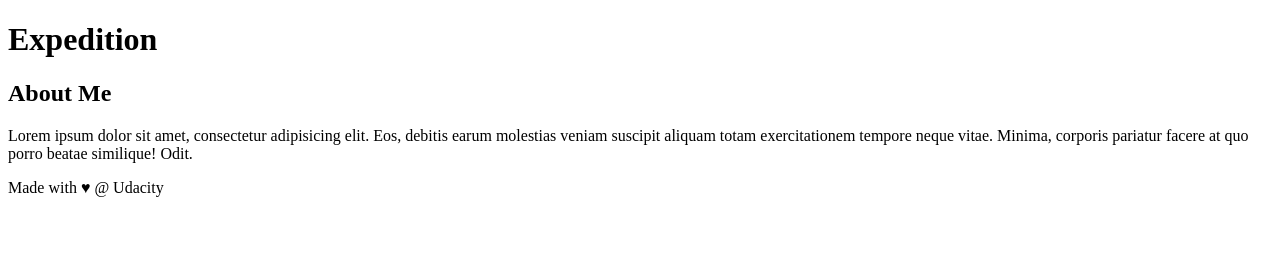
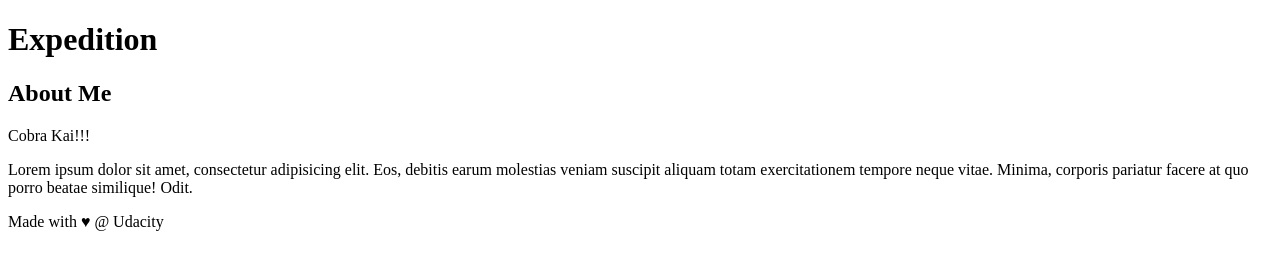
Before and after one commit to saleemkarkabi/Udacity_Test, a plain HTML site: page index.html in a window 1280 px wide. Drawn offline with Linux system fonts and the light colour scheme.

Commit message:
Added about me

```diff
--- a/index.html
+++ b/index.html
@@ -21,7 +21,7 @@
 
     <aside>
         <h2>About Me</h2>
-
+          <p> Cobra Kai!!! </p>
           <p>Lorem ipsum dolor sit amet, consectetur adipisicing elit. Eos, debitis earum molestias veniam suscipit aliquam totam exercitationem tempore neque vitae. Minima, corporis pariatur facere at quo porro beatae similique! Odit.</p>
     </aside>
 
```
